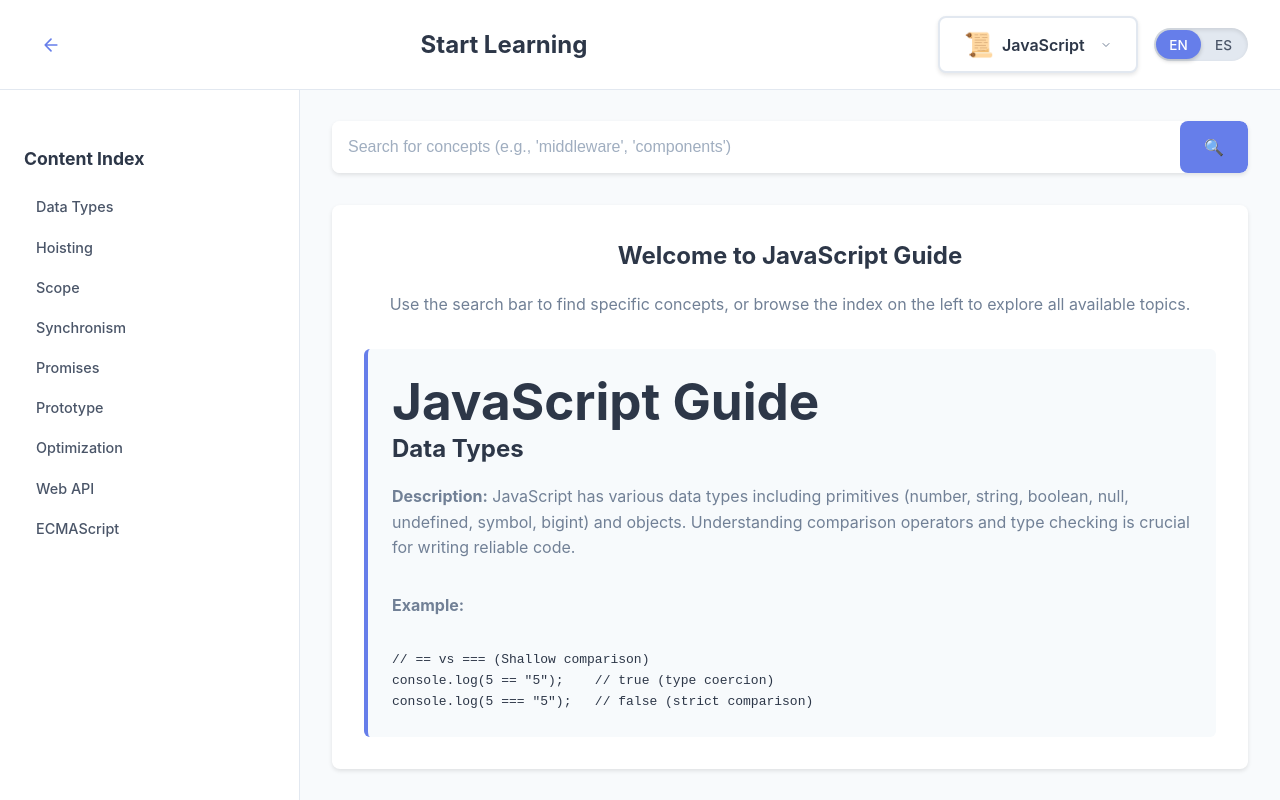
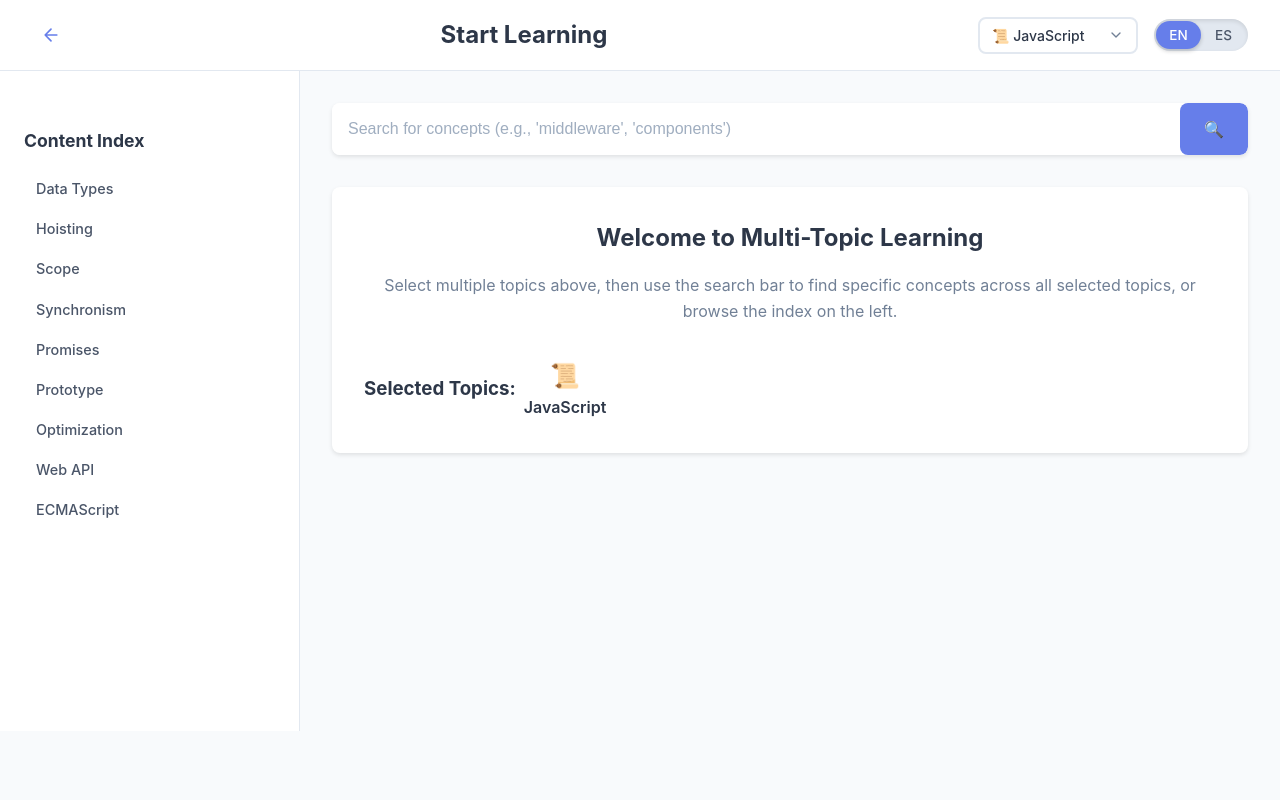
Before and after one commit to silvanatrabalon/learning, a React (Vite) app: page /learning/start-learning in a window 1280 px wide. Built offline with nearby package versions, Linux system fonts and the light colour scheme.

Commit message:
fix: multi topic

```diff
--- /dev/null
+++ b/src/components/MultiTopicDropdown.css
@@ -0,0 +1,123 @@
+.multi-topic-dropdown {
+  position: relative;
+  display: inline-block;
+}
+
+.dropdown-toggle {
+  display: flex;
+  align-items: center;
+  gap: 8px;
+  padding: 8px 12px;
+  background: white;
+  border: 2px solid #e2e8f0;
+  border-radius: 8px;
+  cursor: pointer;
+  font-size: 14px;
+  font-weight: 500;
+  color: #2d3748;
+  transition: all 0.2s ease;
+  min-width: 160px;
+  justify-content: space-between;
+}
+
+.dropdown-toggle:hover {
+  border-color: #cbd5e0;
+  background: #f7fafc;
+}
+
+.dropdown-toggle:focus {
+  outline: none;
+  border-color: #4299e1;
+  box-shadow: 0 0 0 3px rgba(66, 153, 225, 0.1);
+}
+
+.dropdown-label {
+  flex: 1;
+  text-align: left;
+  white-space: nowrap;
+  overflow: hidden;
+  text-overflow: ellipsis;
+}
+
+.dropdown-arrow {
+  transition: transform 0.2s ease;
+  flex-shrink: 0;
+}
+
+.dropdown-arrow.open {
+  transform: rotate(180deg);
+}
+
+.dropdown-menu {
+  position: absolute;
+  top: 100%;
+  left: 0;
+  right: 0;
+  background: white;
+  border: 2px solid #e2e8f0;
+  border-radius: 8px;
+  box-shadow: 0 10px 25px rgba(0, 0, 0, 0.15);
+  z-index: 1000;
+  max-height: 200px;
+  overflow-y: auto;
+  margin-top: 4px;
+}
+
+.dropdown-item {
+  display: flex;
+  align-items: center;
+  gap: 8px;
+  padding: 10px 12px;
+  cursor: pointer;
+  transition: background-color 0.2s ease;
+  border: none;
+  width: 100%;
+  text-align: left;
+}
+
+.dropdown-item:hover {
+  background: #f7fafc;
+}
+
+.dropdown-item input[type="checkbox"] {
+  width: 16px;
+  height: 16px;
+  border: 2px solid #cbd5e0;
+  border-radius: 3px;
+  cursor: pointer;
+  margin: 0;
+}
+
+.dropdown-item input[type="checkbox"]:checked {
+  background: #4299e1;
+  border-color: #4299e1;
+}
+
+.topic-info {
+  display: flex;
+  align-items: center;
+  gap: 8px;
+  flex: 1;
+}
+
+.topic-icon {
+  font-size: 16px;
+  flex-shrink: 0;
+}
+
+.topic-name {
+  font-size: 14px;
+  font-weight: 500;
+  color: #2d3748;
+}
+
+/* Mobile responsive */
+@media (max-width: 768px) {
+  .multi-topic-dropdown {
+    width: 100%;
+  }
+
+  .dropdown-toggle {
+    min-width: 100%;
+  }
+}
--- /dev/null
+++ b/src/components/MultiTopicDropdown.jsx
@@ -0,0 +1,107 @@
+import { useState, useRef, useEffect } from 'react'
+import './MultiTopicDropdown.css'
+
+function MultiTopicDropdown({ topics, selectedTopics, onSelectionChange, language = 'en' }) {
+  const [isOpen, setIsOpen] = useState(false)
+  const dropdownRef = useRef(null)
+
+  const getTexts = () => {
+    const texts = {
+      en: {
+        selectTopics: 'Select Topics',
+        selectedCount: 'selected',
+        allTopics: 'All Topics'
+      },
+      es: {
+        selectTopics: 'Seleccionar Temas',
+        selectedCount: 'seleccionados',
+        allTopics: 'Todos los Temas'
+      }
+    }
+
+    return texts[language] || texts.en
+  }
+
+  const texts = getTexts()
+
+  // Close dropdown when clicking outside
+  useEffect(() => {
+    const handleClickOutside = (event) => {
+      if (dropdownRef.current && !dropdownRef.current.contains(event.target)) {
+        setIsOpen(false)
+      }
+    }
+
+    document.addEventListener('mousedown', handleClickOutside)
+    return () => {
+      document.removeEventListener('mousedown', handleClickOutside)
+    }
+  }, [])
+
+  const handleTopicToggle = (topicId) => {
+    const newSelection = selectedTopics.includes(topicId)
+      ? selectedTopics.filter(id => id !== topicId)
+      : [...selectedTopics, topicId]
+
+    onSelectionChange(newSelection)
+  }
+
+  const getDropdownLabel = () => {
+    if (selectedTopics.length === 0) {
+      return texts.selectTopics
+    }
+    if (selectedTopics.length === topics.length) {
+      return texts.allTopics
+    }
+    if (selectedTopics.length === 1) {
+      const topic = topics.find(t => t.id === selectedTopics[0])
+      return `${topic?.icon} ${topic?.name}`
+    }
+    return `${selectedTopics.length} ${texts.selectedCount}`
+  }
+
+  return (
+    <div className="multi-topic-dropdown" ref={dropdownRef}>
+      <button
+        className="dropdown-toggle"
+        onClick={() => setIsOpen(!isOpen)}
+        type="button"
+      >
+        <span className="dropdown-label">{getDropdownLabel()}</span>
+        <svg
+          className={`dropdown-arrow ${isOpen ? 'open' : ''}`}
+          width="16"
+          height="16"
+          viewBox="0 0 24 24"
+          fill="none"
+          stroke="currentColor"
+          strokeWidth="2"
+          strokeLinecap="round"
+          strokeLinejoin="round"
+        >
+          <polyline points="6,9 12,15 18,9"></polyline>
+        </svg>
+      </button>
+
+      {isOpen && (
+        <div className="dropdown-menu">
+          {topics.map(topic => (
+            <label key={topic.id} className="dropdown-item">
+              <input
+                type="checkbox"
+                checked={selectedTopics.includes(topic.id)}
+                onChange={() => handleTopicToggle(topic.id)}
+              />
+              <span className="topic-info">
+                <span className="topic-icon">{topic.icon}</span>
+                <span className="topic-name">{topic.name}</span>
+              </span>
+            </label>
+          ))}
+        </div>
+      )}
+    </div>
+  )
+}
+
+export default MultiTopicDropdown
--- a/src/pages/StartLearning.jsx
+++ b/src/pages/StartLearning.jsx
@@ -3,6 +3,7 @@ import { Link } from 'react-router-dom'
 import ReactMarkdown from 'react-markdown'
 import SearchBar from '../components/SearchBar'
 import TopicSelector from '../components/TopicSelector'
+import MultiTopicDropdown from '../components/MultiTopicDropdown'
 import LanguageToggle from '../components/LanguageToggle'
 import ContentIndex from '../components/ContentIndex'
 import MobileMenu from '../components/MobileMenu'
@@ -10,13 +11,13 @@ import Modal from '../components/Modal'
 import './StartLearning.css'
 
 function StartLearning() {
-  const [selectedTopic, setSelectedTopic] = useState('javascript')
+  const [selectedTopics, setSelectedTopics] = useState(['javascript']) // Changed to array
   const [language, setLanguage] = useState('en')
-  const [markdownContent, setMarkdownContent] = useState('')
+  const [markdownContents, setMarkdownContents] = useState({}) // Changed to object for multiple topics
   const [searchResults, setSearchResults] = useState([])
   const [selectedConcept, setSelectedConcept] = useState(null)
   const [showExampleModal, setShowExampleModal] = useState(false)
-  const [contentIndex, setContentIndex] = useState([])
+  const [contentIndices, setContentIndices] = useState({}) // Changed to object for multiple topics
 
   const topics = [
     { id: 'javascript', name: 'JavaScript', icon: '📜' },
@@ -25,23 +26,33 @@ function StartLearning() {
   ]
 
   useEffect(() => {
-    loadMarkdownContent()
-  }, [selectedTopic, language])
+    loadAllTopicsContent()
+  }, [selectedTopics, language])
 
-  const loadMarkdownContent = async () => {
+  const loadAllTopicsContent = async () => {
+    const allContents = {}
+    const allIndices = {}
+
+    for (const topicId of selectedTopics) {
       try {
-      const response = await fetch(`/learning/guides/${selectedTopic}-${language}.md`)
+        const response = await fetch(`/learning/guides/${topicId}-${language}.md`)
         const content = await response.text()
-      setMarkdownContent(content)
-      parseContentIndex(content)
-      setSelectedConcept(null)
-      setShowExampleModal(false)
+        allContents[topicId] = content
+        allIndices[topicId] = parseContentIndex(content, topicId)
       } catch (error) {
-      console.error('Error loading markdown:', error)
+        console.error(`Error loading ${topicId}:`, error)
+        allContents[topicId] = ''
+        allIndices[topicId] = []
       }
     }
 
-  const parseContentIndex = (content) => {
+    setMarkdownContents(allContents)
+    setContentIndices(allIndices)
+    setSelectedConcept(null)
+    setShowExampleModal(false)
+  }
+
+  const parseContentIndex = (content, topicId) => {
     const lines = content.split('\n')
     const index = []
 
@@ -51,12 +62,14 @@ function StartLearning() {
         index.push({
           title,
           line: i,
-          id: title.toLowerCase().replace(/\s+/g, '-')
+          id: title.toLowerCase().replace(/\s+/g, '-'),
+          topicId, // Add topic information
+          topicName: topics.find(t => t.id === topicId)?.name || topicId
         })
       }
     })
 
-    setContentIndex(index)
+    return index
   }
 
   const handleSearch = (query) => {
@@ -65,10 +78,18 @@ function StartLearning() {
       return
     }
 
-    const lines = markdownContent.split('\n')
     const results = []
 
-    contentIndex.forEach(concept => {
+    // Search across all selected topics
+    selectedTopics.forEach(topicId => {
+      const content = markdownContents[topicId]
+      const index = contentIndices[topicId] || []
+
+      if (!content) return
+
+      const lines = content.split('\n')
+
+      index.forEach(concept => {
         if (concept.title.toLowerCase().includes(query.toLowerCase())) {
           const startLine = concept.line
           let endLine = lines.length
@@ -85,9 +106,13 @@ function StartLearning() {
           results.push({
             title: concept.title,
             content: conceptContent,
-          id: concept.id
+            id: `${topicId}-${concept.id}`, // Make unique across topics
+            topicId: concept.topicId,
+            topicName: concept.topicName,
+            topicIcon: topics.find(t => t.id === topicId)?.icon || '📚'
           })
         }
+      })
     })
 
     setSearchResults(results)
@@ -96,10 +121,13 @@ function StartLearning() {
   const handleConceptSelect = (concept) => {
     // Check if the concept already has content (from ContentIndex) or needs to be processed (from MobileMenu)
     if (concept.content && concept.content.startsWith('## ')) {
-      // Already processed by ContentIndex component
+      // Already processed by ContentIndex component or search
       setSelectedConcept(concept)
     } else {
       // Need to extract content from markdown (from MobileMenu)
+      const topicId = concept.topicId
+      const markdownContent = markdownContents[topicId]
+
       if (!markdownContent) return
 
       const lines = markdownContent.split('\n')
@@ -119,7 +147,10 @@ function StartLearning() {
       const conceptData = {
         title: concept.title,
         content: conceptContent,
-        id: concept.id
+        id: concept.id,
+        topicId: concept.topicId,
+        topicName: concept.topicName,
+        topicIcon: topics.find(t => t.id === topicId)?.icon || '📚'
       }
 
       setSelectedConcept(conceptData)
@@ -184,20 +215,20 @@ function StartLearning() {
         </Link>
         <h1>Start Learning</h1>
         <div className="header-controls">
-          <TopicSelector
+          <MultiTopicDropdown
             topics={topics}
-            selectedTopic={selectedTopic}
-            onTopicChange={setSelectedTopic}
+            selectedTopics={selectedTopics}
+            onSelectionChange={setSelectedTopics}
             language={language}
           />
           <MobileMenu
             topics={topics}
-            selectedTopic={selectedTopic}
-            onTopicChange={setSelectedTopic}
+            selectedTopic={selectedTopics[0] || 'javascript'} // Use first selected topic for mobile menu
+            onTopicChange={(topicId) => setSelectedTopics([topicId])} // Convert back to single selection for mobile
             language={language}
             onLanguageChange={setLanguage}
             showModeSelector={false}
-            contentIndex={contentIndex}
+            contentIndex={Object.values(contentIndices).flat()} // Flatten all indices
             onConceptSelect={handleConceptSelect}
             showTopicSelector={false}
           />
@@ -210,9 +241,9 @@ function StartLearning() {
       <div className="learning-container">
         <aside className="sidebar">
           <ContentIndex
-            index={contentIndex}
+            index={Object.values(contentIndices).flat()} // Show all indices from all topics
             onConceptSelect={handleConceptSelect}
-            markdownContent={markdownContent}
+            markdownContent={Object.values(markdownContents).join('\n\n')} // Combine all content
           />
         </aside>
 
@@ -224,7 +255,12 @@ function StartLearning() {
               <h3>Search Results:</h3>
               {searchResults.map(result => (
                 <div key={result.id} className="search-result-item">
+                  <div className="result-header">
                     <h4>{result.title}</h4>
+                    <span className="topic-badge">
+                      {result.topicIcon} {result.topicName}
+                    </span>
+                  </div>
                   <button
                     onClick={() => handleConceptSelect(result)}
                     className="select-concept-btn"
@@ -238,6 +274,15 @@ function StartLearning() {
 
           {selectedConcept ? (
             <div className="concept-display">
+              <div className="concept-header">
+                <div className="concept-title">
+                  <h2>{selectedConcept.title}</h2>
+                  {selectedConcept.topicName && (
+                    <span className="concept-topic-badge">
+                      {selectedConcept.topicIcon} {selectedConcept.topicName}
+                    </span>
+                  )}
+                </div>
                 <div className="concept-actions">
                   <button
                     onClick={() => setShowExampleModal(true)}
@@ -245,6 +290,7 @@ function StartLearning() {
                   >
                     Show Example
                   </button>
+                </div>
               </div>
 
               <div className="markdown-content">
@@ -255,12 +301,19 @@ function StartLearning() {
             </div>
           ) : (
             <div className="welcome-message">
-              <h2>Welcome to {topics.find(t => t.id === selectedTopic)?.name} Guide</h2>
-              <p>Use the search bar to find specific concepts, or browse the index on the left to explore all available topics.</p>
-              <div className="topic-preview">
-                <ReactMarkdown>
-                  {markdownContent.split('\n').slice(0, 10).join('\n')}
-                </ReactMarkdown>
+              <h2>Welcome to Multi-Topic Learning</h2>
+              <p>Select multiple topics above, then use the search bar to find specific concepts across all selected topics, or browse the index on the left.</p>
+              <div className="selected-topics-preview">
+                <h3>Selected Topics:</h3>
+                {selectedTopics.map(topicId => {
+                  const topic = topics.find(t => t.id === topicId)
+                  return (
+                    <div key={topicId} className="topic-preview-card">
+                      <span className="topic-icon">{topic?.icon}</span>
+                      <span className="topic-name">{topic?.name}</span>
+                    </div>
+                  )
+                })}
               </div>
             </div>
           )}
```
Lines whose indentation alone changed are shown as unchanged.
